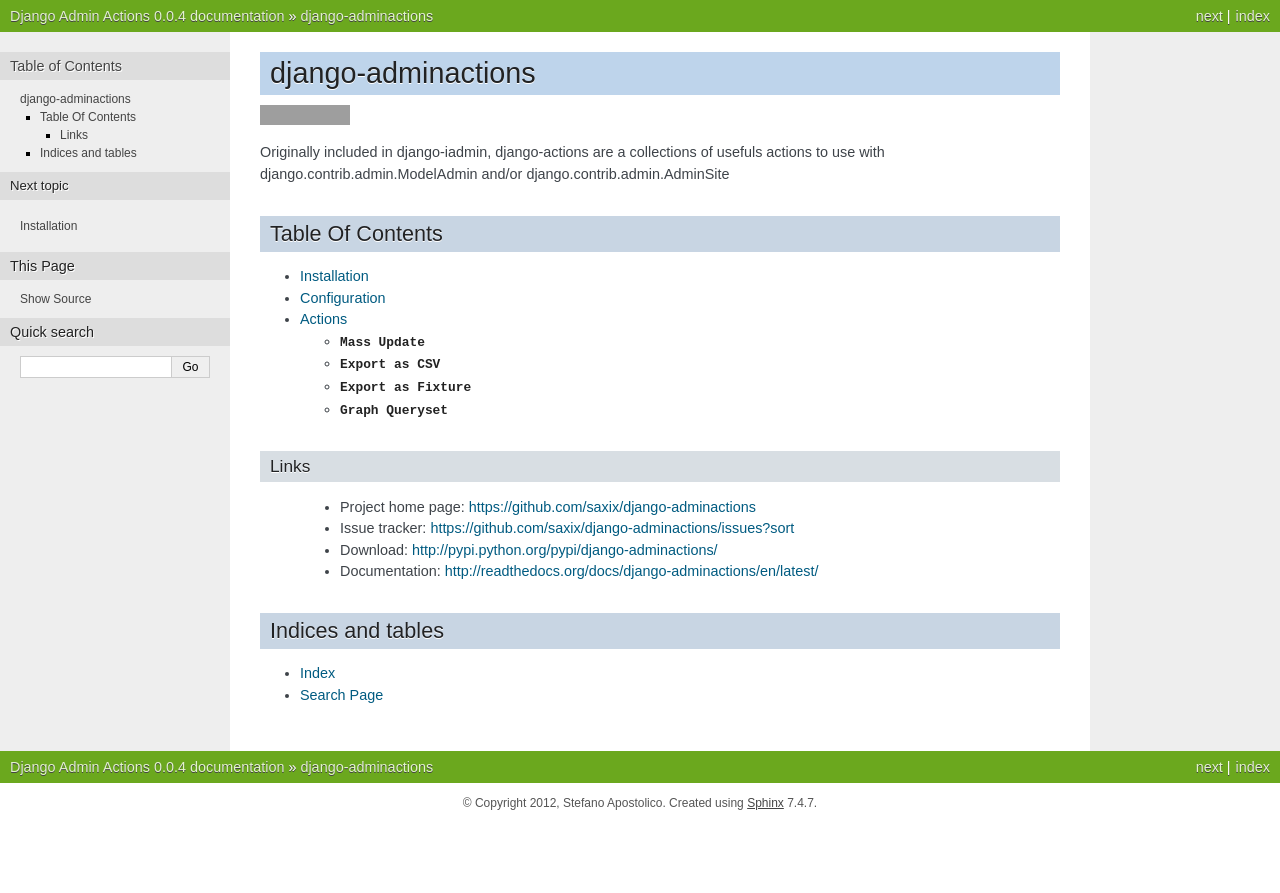
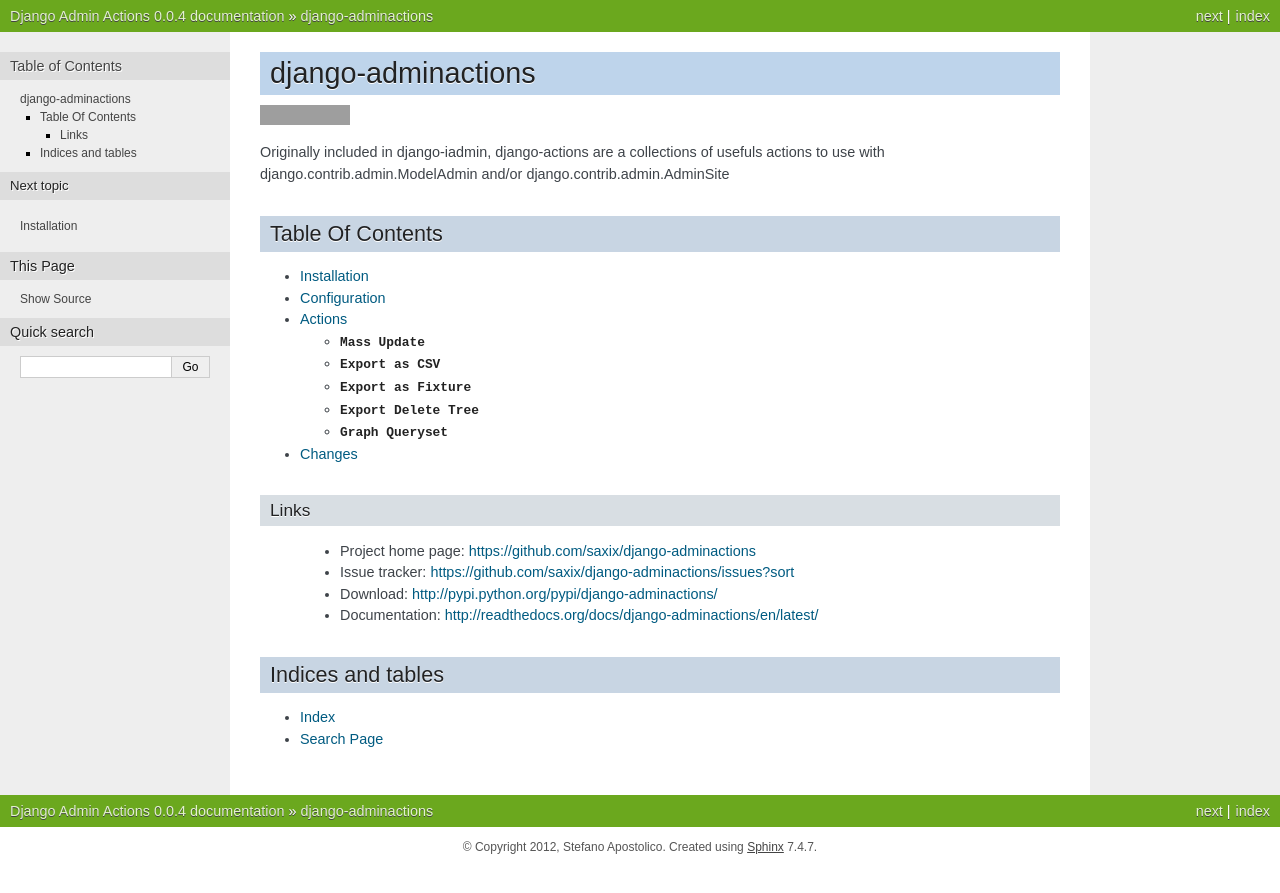
Before and after one commit to saxix/django-adminactions, a Sphinx documentation site: the page built from docs/source/index.rst, in a window 1280 px wide. Shown: the top 893 px of the page. Built offline with Sphinx 7.4.7, drawn with Linux system fonts in a browser that asks for light colours; some of the changed lines change nothing that is shown; grey boxes are pictures that could not be loaded.

Commit message:
updated doc

```diff
--- a/docs/source/actions.rst
+++ b/docs/source/actions.rst
@@ -1,16 +1,23 @@
 .. include:: globals.rst
+
+:tocdepth: 2
+
 .. _actions:
 
+=======
 Actions
 =======
 
 .. contents::
     :local:
 
+
+
 .. _massupdate:
 
 ``Mass Update``
----------------
+===============
+
 Update one or more fields of the selected queryset to a common value.
 
 ===================   ===========================================================================================
@@ -24,10 +31,12 @@
 .. figure:: _static/mass_update.png
 
 
+
+
 .. _export_csv:
 
 ``Export as CSV``
------------------
+=================
 
 Export selected queryset as csv file. (see :ref:`csv <python:csv-contents>`)
 
@@ -63,10 +72,12 @@
 .. figure:: _static/export_as_csv.png
 
 
+
+
 .. _export_fixture:
 
 ``Export as Fixture``
----------------------
+=====================
 
 Export selected queryset as fixtures using any registered :ref:`Serializer <django:serialization>`.
 
@@ -89,10 +100,46 @@
 .. figure:: _static/export_as_fixture.png
 
 
+
+.. _export_delete_tree:
+
+
+``Export Delete Tree``
+======================
+
+.. versionadded:: 0.0.5
+
+
+Export all the records that belong selected queryset using any registered :ref:`Serializer <django:serialization>`.
+
+This action is the counterpart of `export_fixture`_, where it dumps the queryset and it's ForeignKeys,
+`export_delete_tree`_ dumps all the records that belongs the selected queryset.
+
+
+===================   =============================================================
+**use natural key**   If true use natural keys.
+                      (see :ref:`Natural Keys <django:deserialization-of-natural-keys>`)
+
+**dump on screen**    Dump on screen instead to show ``Save as`` popup
+
+**indent**            Indentation value
+
+**serializer**        Serializer to use. (see :ref:`Serialization formats <django:serialization-formats>`)
+
+===================   =============================================================
+
+**Screenshot**
+
+.. figure:: _static/export_as_fixture.png
+
+
+
+
+
 .. _graph:
 
 ``Graph Queryset``
----------------------
+==================
 
 Graph selected queryset.
 
@@ -108,6 +155,7 @@
 
 .. figure:: _static/graph_pie.png
 
+
 **Screenshot**
 
 .. figure:: _static/graph_bar.png
--- /dev/null
+++ b/docs/source/changes.rst
@@ -0,0 +1,10 @@
+.. include:: globals.rst
+
+:tocdepth: 2
+
+.. _changes:
+
+Changes
+*****************
+
+.. include:: ../../CHANGES
--- a/docs/source/conf.py
+++ b/docs/source/conf.py
@@ -35,7 +35,7 @@
 # Add any Sphinx extension module names here, as strings. They can be extensions
 # coming with Sphinx (named 'sphinx.ext.*') or your custom ones.
 
-extensions = ['sphinx.ext.autodoc', 'sphinx.ext.todo', 'sphinx.ext.intersphinx']
+extensions = ['sphinx.ext.autodoc', 'sphinx.ext.todo', 'sphinx.ext.intersphinx', 'sphinx.ext.doctest', 'sphinx.ext.extlinks']
 todo_include_todos = True
 intersphinx_mapping = {'python': ('http://docs.python.org/2.7', None),
                        'sphinx': ('http://sphinx.pocoo.org/', None),
@@ -206,7 +206,7 @@
 # Grouping the document tree into LaTeX files. List of tuples
 # (source start file, target name, title, author, documentclass [howto/manual]).
 latex_documents = [
-    ('index', 'DjangoSiteMaintenance.tex', u"Django Admin Actions Documentation",
+    ('index', 'DjangoAdminActions.tex', u"Django Admin Actions Documentation",
      u'Stefano Apostolico', 'manual'),
 ]
 
--- a/docs/source/index.rst
+++ b/docs/source/index.rst
@@ -19,6 +19,8 @@
 
     install
     actions
+    changes
+
 
 .. toctree::
     :hidden:
--- a/docs/source/install.rst
+++ b/docs/source/install.rst
@@ -1,6 +1,7 @@
+.. include:: globals.rst
+
 .. _install:
 
-.. include globals.rst
 
 Installation
 ============
```
Also changed, not shown: 1 other file.
